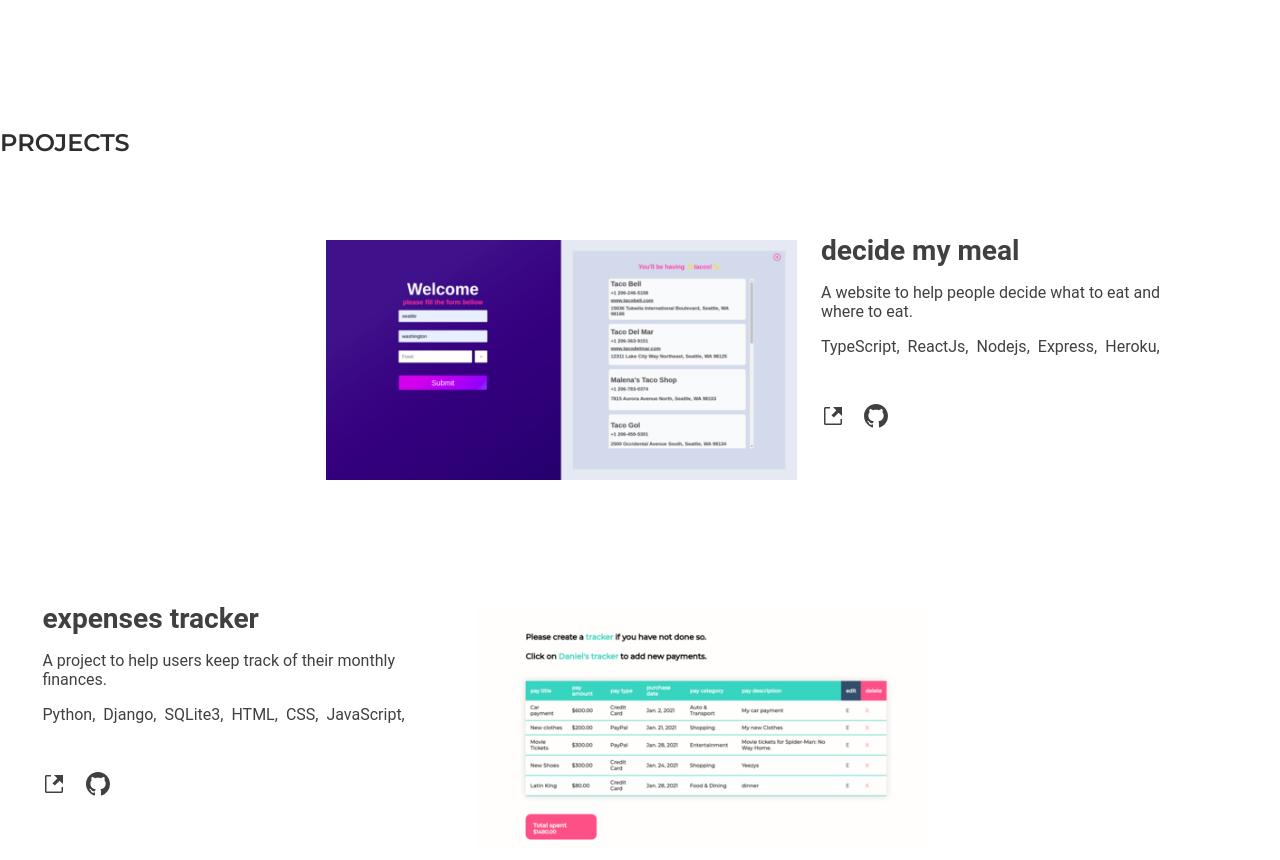
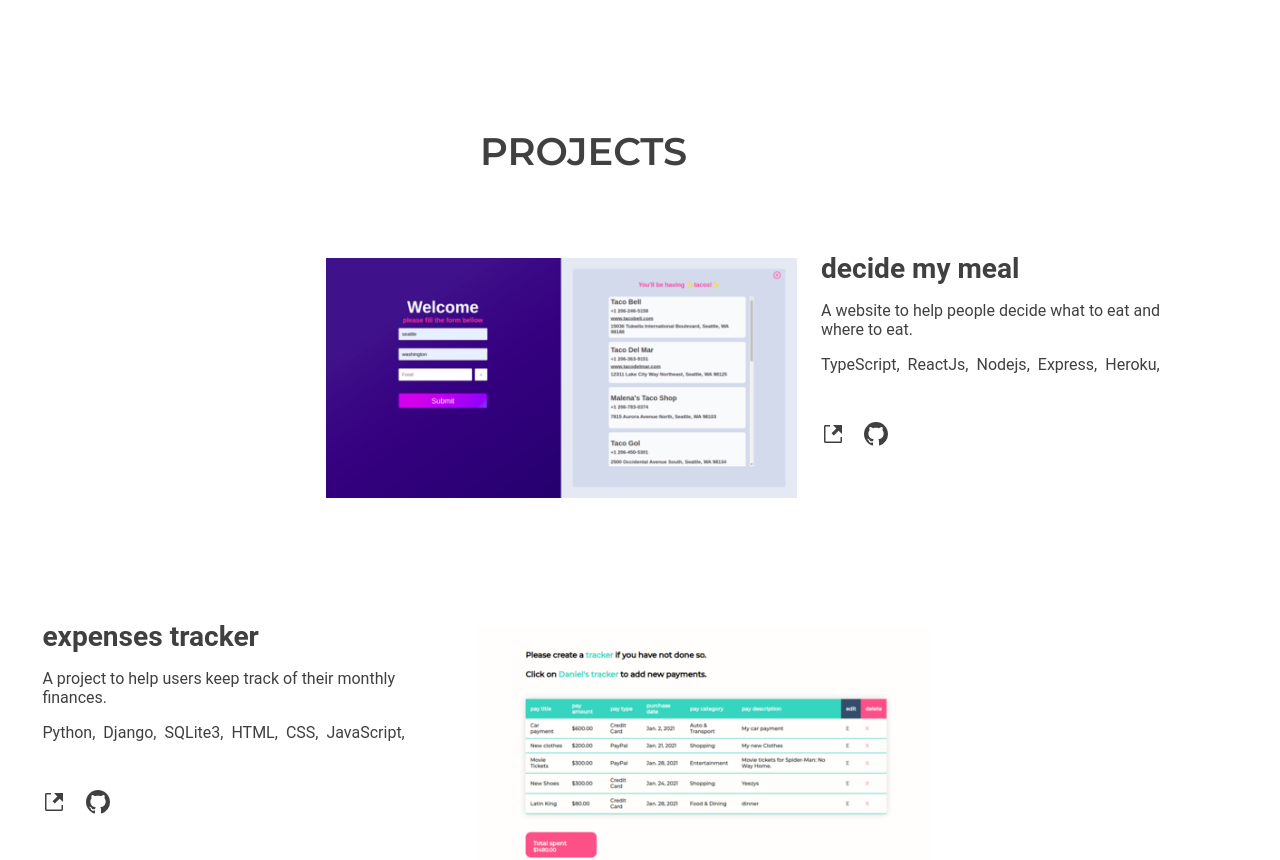
Before and after one commit to dndanli/dndanli-portfolio-v2, a React (Create React App) app in the folder dndanli-portfolio/: page / in a window 1280 px wide. Shown: the part 1100-1960 px from the top of the page. Built offline with nearby package versions, Linux system fonts and the light colour scheme.

Commit message:
Updated Projects component style

```diff
--- a/dndanli-portfolio/src/Components/Projects/Projects.style.ts
+++ b/dndanli-portfolio/src/Components/Projects/Projects.style.ts
@@ -9,15 +9,16 @@ const StyledProjects = styled(Projects)`
   .project-block:nth-child(odd) {
     flex-direction: row-reverse;
   }
+  padding: 0 30rem 0 30rem;
 
   #projects-title {
-    font-size: 1.5rem;
+    font-size: 2.4rem;
     font-family: "Montserrat", sans-serif;
     display: flex;
     justify-content: flex-start;
     width: 100%;
     margin-bottom: 3rem;
-    color: rgba(23, 23, 23, 0.9);
+    color: rgba(16, 16, 16, 0.8);
   }
 `;
 
```
